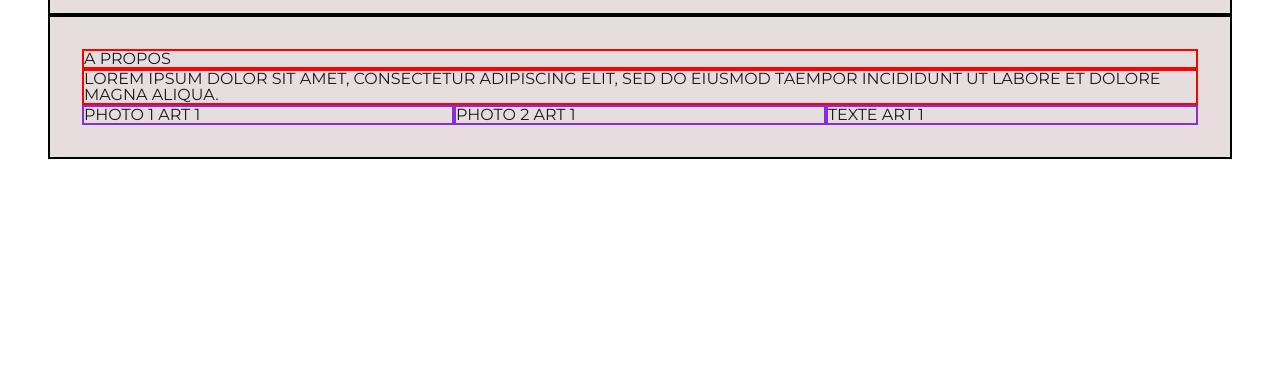
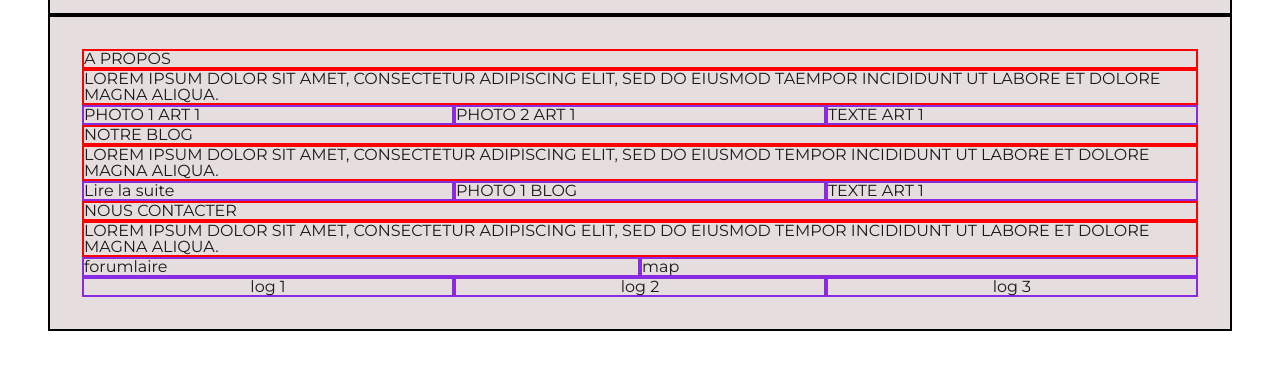
Before and after one commit to Resanat/mint, a plain HTML site: page index.html in a window 1280 px wide. Shown: the part 357-726 px from the top of the page. Drawn offline with Linux system fonts and the light colour scheme.

Commit message:
Création du layout du formulaire et de la map

```diff
--- a/assets/css/styles.css
+++ b/assets/css/styles.css
@@ -57,7 +57,7 @@ body {
     border: 2px solid yellowgreen;
 }
 
-.photo_travaux, .photo_article1{
+.photo_travaux, .photo_article1, .photo_article2{
     display: flex;
     border: 2px solid blueviolet;
     width: 33.33%;
@@ -93,6 +93,20 @@ body {
     width: 100%;
 }
 
+.photo_article3{
+    display: flex;
+    border: 2px solid blueviolet;
+    width: 50%;
+    justify-content: space-between;
+    gap: 2rem;
+}
 
+.photo_article4{
+    display: flex;
+    border: 2px solid blueviolet;
+    width: 33.33%;
+    justify-content: space-around;
+    gap: 2rem;
+}
 
 /* SECTON */
--- a/index.html
+++ b/index.html
@@ -139,6 +139,74 @@
             </div>
         </div>
 
+        <div class="align1ligne">
+            <div class="text">
+                notre blog
+            </div>
+        </div>
+        <div class="align1ligne">
+            <div class="text">
+                Lorem ipsum dolor sit amet, consectetur adipiscing elit, sed do eiusmod tempor incididunt ut labore et dolore magna aliqua.
+            </div>
+        </div>
+
+        <div class="photo_article2">
+            <div class="item_photo">
+                Lire la suite
+            </div>
+        </div>
+        <div class="photo_article2">
+            <div class="item_photo">
+                PHOTO 1 BLOG
+            </div>
+        </div>
+        <div class="photo_article2">
+            <div class="item_photo">
+                TEXTE ART 1
+            </div>
+        </div>
+
+        <div class="align1ligne">
+            <div class="text">
+                nous contacter
+            </div>
+        </div>
+        <div class="align1ligne">
+            <div class="text">
+                Lorem ipsum dolor sit amet, consectetur adipiscing elit, sed do eiusmod tempor incididunt ut labore et dolore magna aliqua.
+            </div>
+        </div>
+
+        <div class="photo_article3">
+            <div class="item_photo">
+                forumlaire
+            </div>
+        </div>
+        <div class="photo_article3">
+            <div class="item_photo">
+                map
+            </div>
+        </div>
+
+        <div class="photo_article4">
+            <div class="item_photo">
+                log 1
+            </div>
+        </div>
+        <div class="photo_article4">
+            <div class="item_photo">
+                log 2
+            </div>
+        </div>
+        <div class="photo_article4">
+            <div class="item_photo">
+                log 3
+            </div>
+        </div>
+
+
+
+
     </section>
 
 
```
